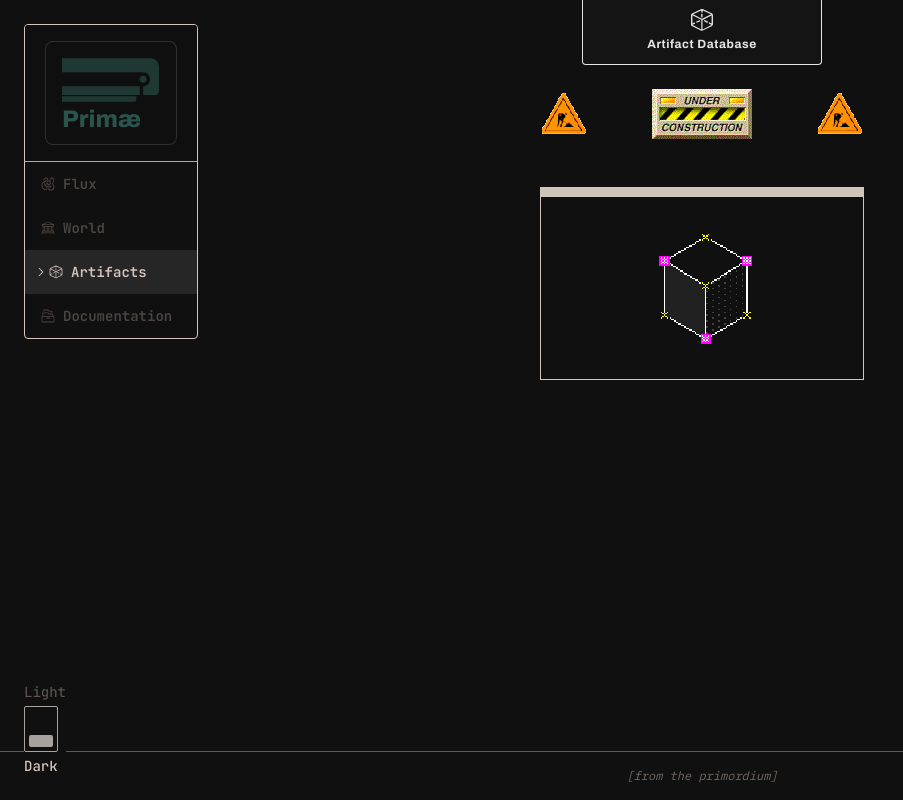
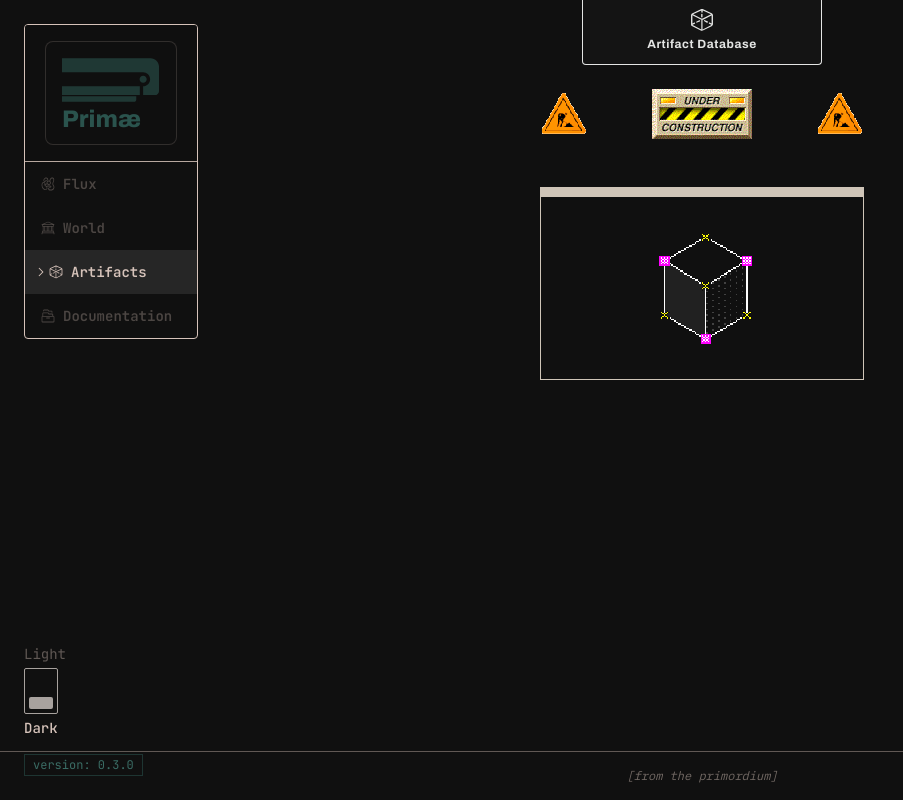
Before and after one commit to ryanfurrh/primaevus, a Next.js app: page /artifacts in a window 1280 px wide. Shown: the whole page, without its empty margins (0-903 px from the left). Built offline with nearby package versions, Linux system fonts and the light colour scheme.

Commit message:
Add version to router layout

```diff
--- a/app/layout.tsx
+++ b/app/layout.tsx
@@ -12,12 +12,13 @@ import {
 import localFont from "next/font/local";
 import Providers from "./providers";
 import ThemeSwitcher from "@/components/ThemeSwitcher";
+import Version from "@/components/Version";
 
 export const metadata = {
-  title: "Prīmaevus",
+  title: "primae",
   description: "Generated by Next.js",
   icons: {
-    icon: { url: "public/favicon.png", type: "image/png" },
+    icon: ["/favicon.ico"],
   },
 };
 
@@ -71,8 +72,14 @@ export default function RootLayout({
           <header className="flex flex-row">
             <div className="z-10 flex justify-between w-full md:w-auto mt-6 mx-6 mb-0 md:h-[calc(100vh-3rem)] md:fixed md:flex-col font-jet ">
               <GlobalNav />
-              <div className="hidden md:flex">
-                <ThemeSwitcher />
+
+              <div className="flex flex-col gap-4">
+                <div className="hidden md:flex">
+                  <ThemeSwitcher />
+                </div>
+                <div className="hidden md:flex">
+                  <Version />
+                </div>
               </div>
             </div>
           </header>
```
